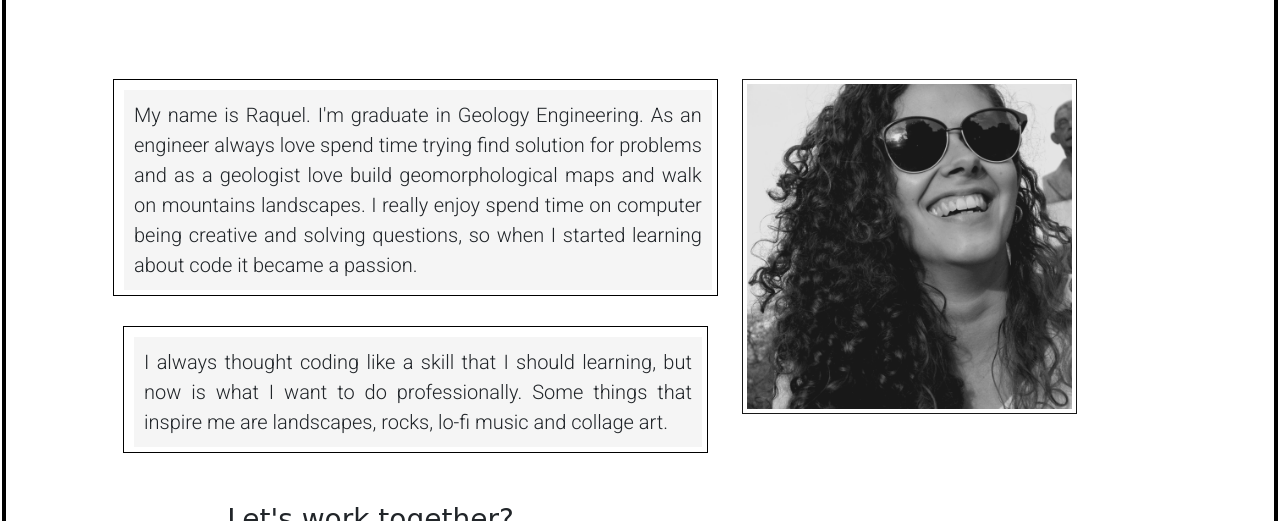
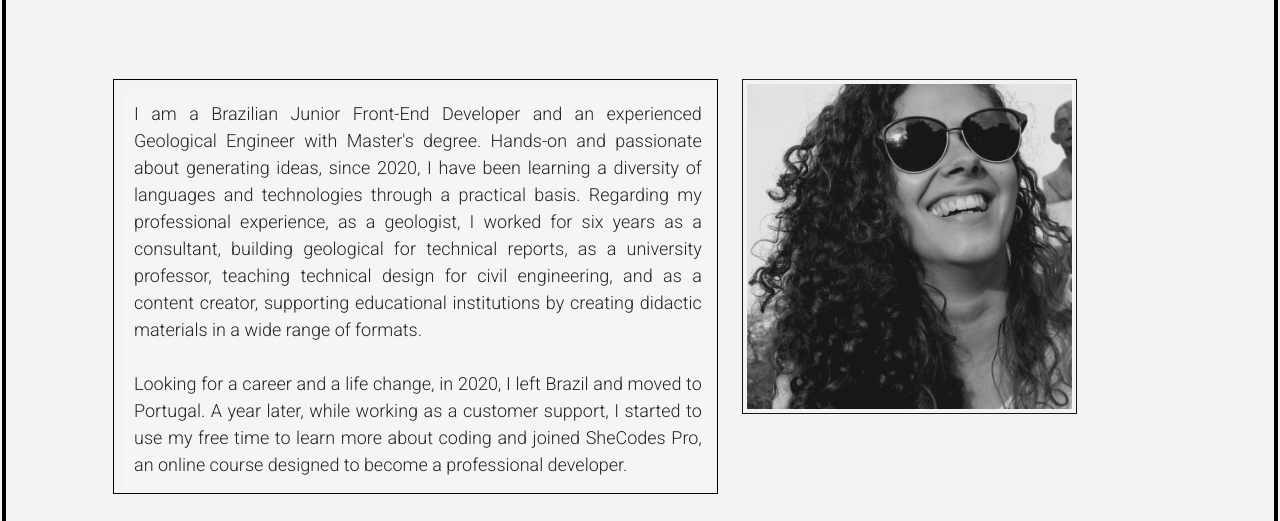
Before and after one commit to Wraquel/Portfolio_RW, a plain HTML site: page about.html in a window 1280 px wide. Shown: the part 206-727 px from the top of the page. Drawn offline with nearby package versions, Linux system fonts and the light colour scheme; a web font is replaced by a local one.

Commit message:
Changes on css and description projects

```diff
--- a/about.html
+++ b/about.html
@@ -95,19 +95,32 @@
             <div class="about-me">
               <div class="text-box">
                 <p>
-                  My name is Raquel. I'm graduate in Geology Engineering. As an
-                  engineer always love spend time trying find solution for
-                  problems and as a geologist love build geomorphological maps
-                  and walk on mountains landscapes. I really enjoy spend time on
-                  computer being creative and solving questions, so when I
-                  started learning about code it became a passion.
+                  I am a Brazilian Junior Front-End Developer and an experienced
+                  Geological Engineer with Master's degree. Hands-on and
+                  passionate about generating ideas, since 2020, I have been
+                  learning a diversity of languages and technologies through a
+                  practical basis. Regarding my professional experience, as a
+                  geologist, I worked for six years as a consultant, building
+                  geological for technical reports, as a university professor,
+                  teaching technical design for civil engineering, and as a
+                  content creator, supporting educational institutions by
+                  creating didactic materials in a wide range of formats.<br />
+                  <br />
+                  Looking for a career and a life change, in 2020, I left Brazil
+                  and moved to Portugal. A year later, while working as a
+                  customer support, I started to use my free time to learn more
+                  about coding and joined SheCodes Pro, an online course
+                  designed to become a professional developer.
                 </p>
               </div>
               <div class="second-text-box">
                 <p>
-                  I always thought coding like a skill that I should learning,
-                  but now is what I want to do professionally. Some things that
-                  inspire me are landscapes, rocks, lo-fi music and collage art.
+                  Through coding I genuinely find great fulfillment in finding
+                  the best ways for the projects I embrace. Also, I am eager to
+                  learn, attentive to details, own excellent communication
+                  skills and punctual in my deliveries. Some things that inspire
+                  me are mountain landscapes, good music, minerals, Buddhism,
+                  and collage art.
                 </p>
               </div>
             </div>
--- a/css/style.css
+++ b/css/style.css
@@ -4,6 +4,7 @@ body {
   margin: 0px 2px 2px 2px;
   border: black solid 4px;
   border-top: none;
+  background: rgb(243, 243, 243);
 }
 .logo {
   margin-left: 20px;
@@ -12,7 +13,9 @@ header .hero {
   margin-bottom: 20px;
   font-family: "Chonburi", cursive;
 }
-
+.about-me p {
+  font-size: 18px;
+}
 header .introduction {
   padding: 115px 100px 70px;
   text-align: justify;
@@ -64,17 +67,17 @@ section .text-box {
 
 .about-me .second-text-box {
   margin: 10px;
-
   border: solid black 1px;
 }
 section p {
   text-align: justify;
   padding: 10px;
   margin: 10px 5px 5px 10px;
-  font-size: 20px;
+  font-size: 17px;
   background-color: whitesmoke;
   font-family: "Roboto", sans-serif;
 }
+
 section .img-projects {
   padding: 4px;
   border: black solid 1px;
```
Also changed, not shown: index.html (+13 -14 lines), images/day.png (deleted), images/dictionary_test2.png (deleted), images/instructions.png (deleted), images/meditation.png (deleted), images/teste.png (deleted), images/teste2.png (deleted), images/teste3.png (deleted), images/weather-app.png (deleted), images/welcome.png (deleted), 1 other file.
